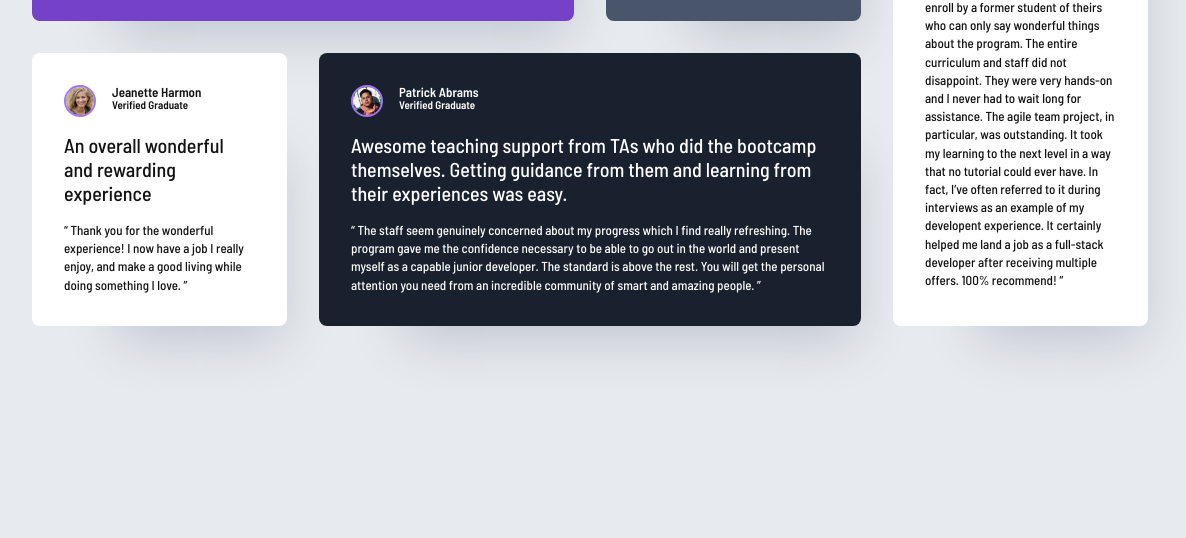
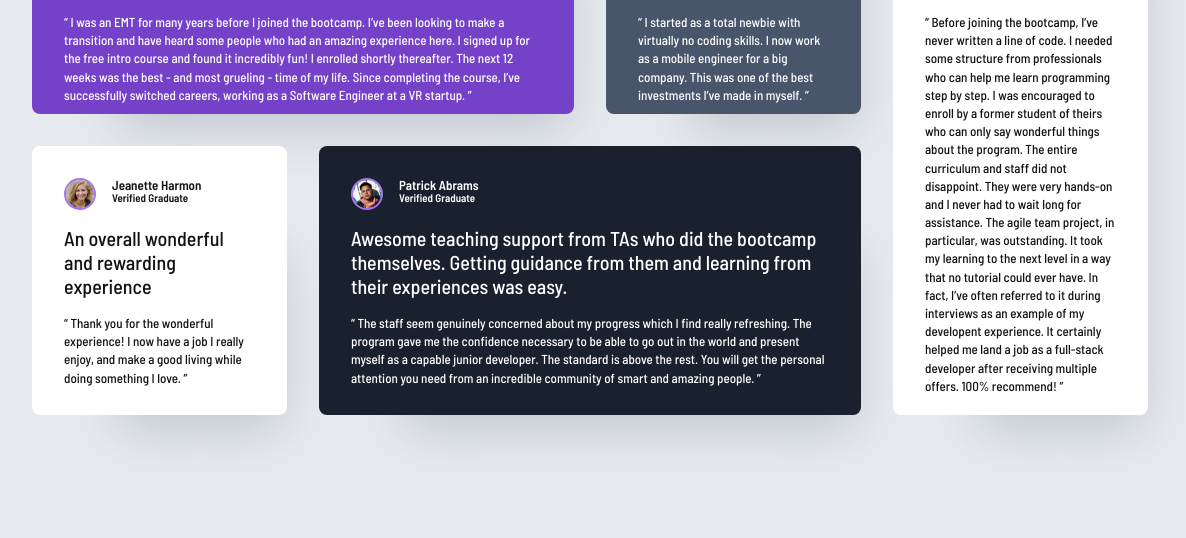
Before and after one commit to ER1994/testimonials-grid-exercise, a plain HTML site: page index.html in a window 1536 px wide. Shown: the part 278-816 px from the top of the page, without its empty margins (178-1364 px from the left). Drawn offline with Linux system fonts and the light colour scheme.

Commit message:
Correct centering the content

```diff
--- a/styles.css
+++ b/styles.css
@@ -29,7 +29,8 @@
 body {
     display: flex;
     justify-content: center;
-    align-content: center;
+    align-items: center;
+    height: 100vh;
     background-color: var(--grey-100);
 }
 
@@ -38,6 +39,7 @@ main {
     grid-template-columns: 19.0625rem;
     grid-gap: var(--spacing-400);
     justify-content: center;
+    align-content: center;
 }
 
 .review-card {
@@ -149,7 +151,7 @@ blockquote > p {
 @media (min-width: 1440px) {
     main {
         grid-template-columns: repeat(4, 15.9375rem);
-        grid-template-rows: auto;
+        grid-template-rows: repeat(2, 16.8125rem);
     }
 
     .purple {
```
